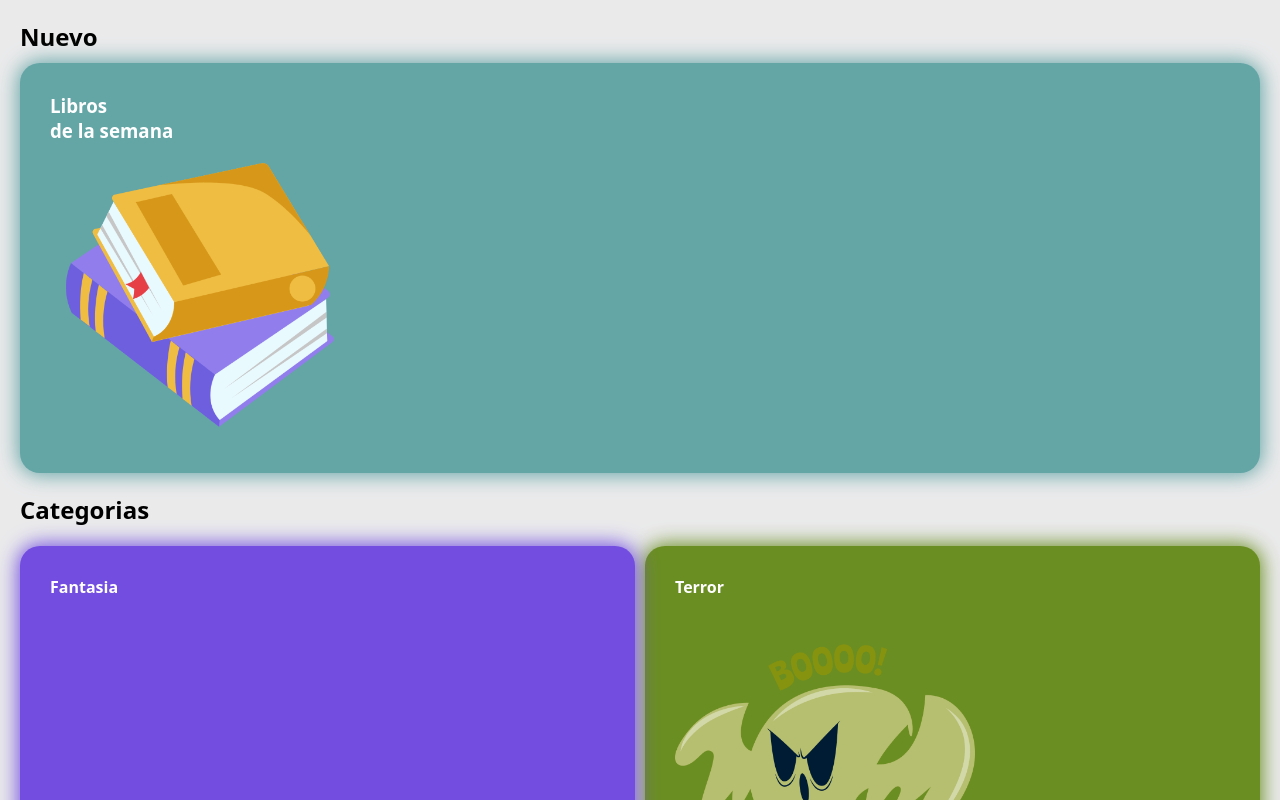
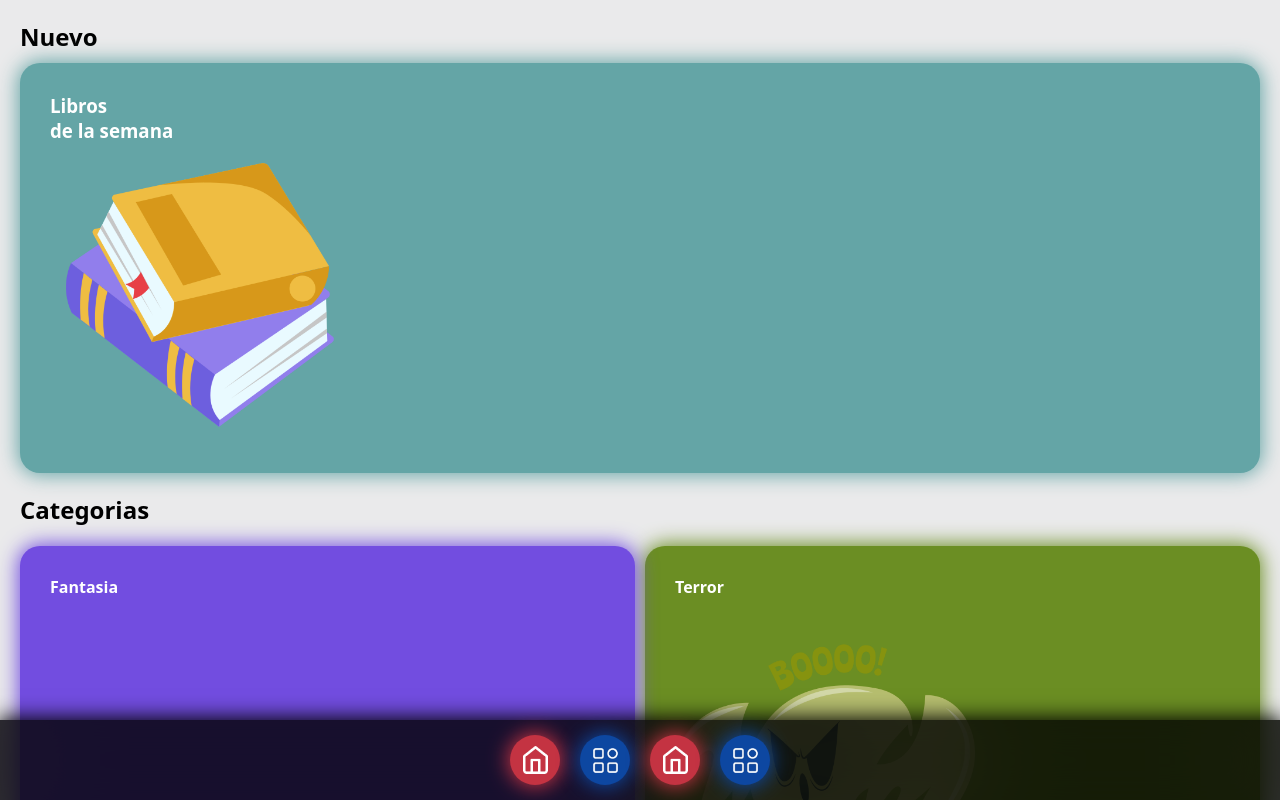
Before and after one commit to Andy-Vallejos/Storybyte, a React (Vite) app: page / in a window 1280 px wide. Shown: the top 800 px of the page. Built offline with nearby package versions, Linux system fonts and the light colour scheme.

Commit message:
navBar: add buttons

```diff
--- /dev/null
+++ b/src/components/NavMobile/NavMobile.css
@@ -0,0 +1,29 @@
+.nav{
+    background: rgba(1, 1, 1, 0.8);
+    width: 100%;
+    height: 80px;
+    position: fixed;
+    bottom: 0;
+    left: 0;
+    padding: 20px;
+    display: flex;
+    align-items: center;
+    justify-content: center;
+    gap: 20px;
+    box-shadow: 0 0 20px 2px black;
+    backdrop-filter: blur(50px);
+}
+
+.btn {
+    width: 50px;
+    height: 50px;
+    border-radius: 50%;
+    display: flex;
+    align-items: center;
+    justify-content: center;
+
+
+    & img {
+        width: 50%;
+    }
+}
--- /dev/null
+++ b/src/components/NavMobile/index.jsx
@@ -0,0 +1,20 @@
+import './NavMobile.css'
+
+function CustomButton({ name, color, img }) {
+    return (
+        <div className='btn' style={{ background: color, boxShadow: "0px 0px 20px 2px" + color }}>
+            <img src={img} alt={`Icono de ${name}`} />
+        </div >
+    )
+}
+
+export default function NavMobile() {
+    return (
+        <div className="nav">
+            <CustomButton name="home " color="#C43342" img="/public/home.png" />
+            <CustomButton color="#0D47A1" img="/public/userBooks.png" />
+            <CustomButton color="#C43342" img="/public/home.png" />
+            <CustomButton color="#0D47A1" img="/public/userBooks.png" />
+        </div>
+    )
+}
--- /dev/null
+++ b/src/components/index.jsx
@@ -0,0 +1,3 @@
+import NavMobile from "./NavMobile";
+
+export { NavMobile };
--- a/src/pages/Home/index.jsx
+++ b/src/pages/Home/index.jsx
@@ -1,4 +1,5 @@
 import "./home.css"
+import { NavMobile } from "/src/components"
 
 function Card({ name, color, picture, children }) {
   return (
@@ -20,6 +21,7 @@ export default function Home() {
   ]
   return (
     <div className="home">
+      <NavMobile />
       < section className="home__new" >
         <h1>Nuevo</h1>
         <Card color={"#64A5A6"} picture={"/public/books.png"}>
```
Also changed, not shown: public/home.png (added), public/userBooks.png (added).
